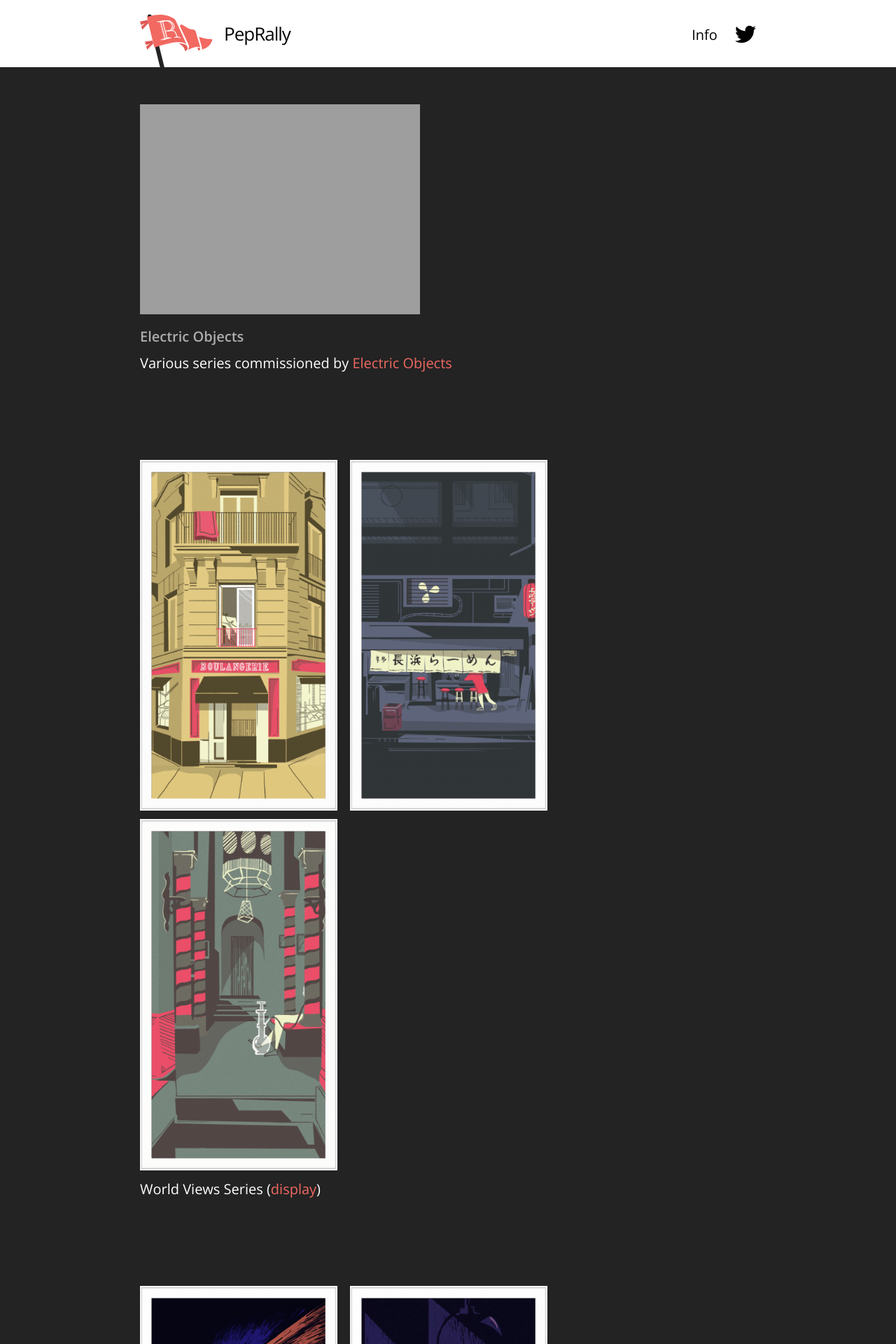
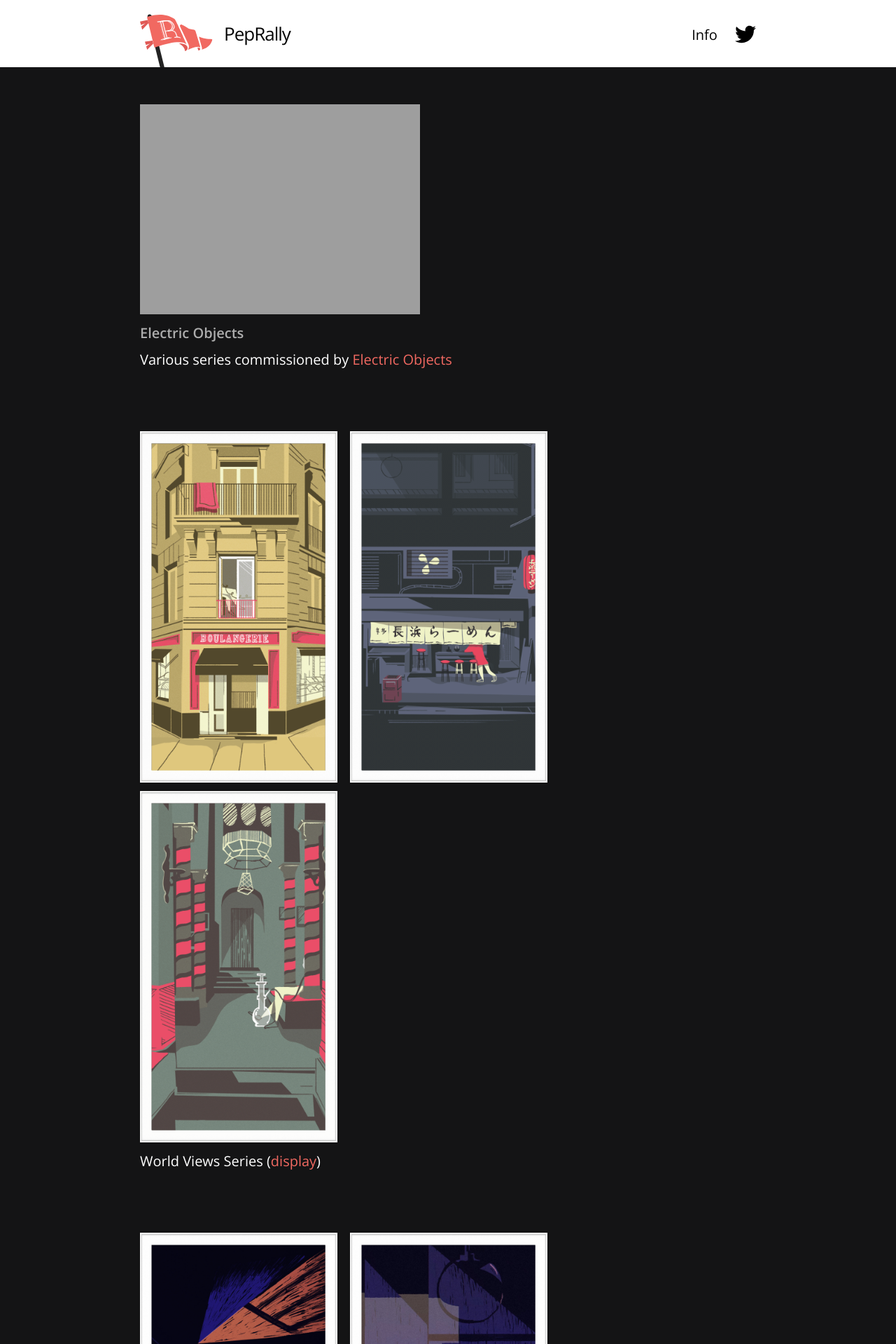
Before and after one commit to gorociao/peprally-website, a Jekyll site: the page built from _my_collection/electricobjects.markdown, in a window 1280 px wide. Shown: the top 1920 px of the page at 70% size. Built offline with Jekyll 4.4.1, drawn with Linux system fonts in a browser that asks for light colours.

Commit message:
small changes

```diff
--- a/_my_collection/electricobjects.markdown
+++ b/_my_collection/electricobjects.markdown
@@ -6,7 +6,7 @@
 order: 6
 half: twothirds-right
 ---
-
+{: .image .half}
 ![]({{ site.url }}/images/07eo/eo_jungle.gif)
 
 ## **Electric Objects**
@@ -34,7 +34,7 @@
 
 Corners Series (<a href="https://www.electricobjects.com/collections/119/corners-by-erica-gorochow">display - see them animated</a>)
 
-{: .large-top-margin}
+{: .large-top-margin.image .half}
 ![]({{ site.url }}/images/07eo/eo_garden.gif)
 
 LA Garden (<a href="https://www.electricobjects.com/artists/erica-gorochow/artworks/kJez">display</a>)
--- a/_sass/_layout.scss
+++ b/_sass/_layout.scss
@@ -516,7 +516,7 @@
   margin-bottom: 0px;
 }
 .large-top-margin {
-  margin-top: $spacing-unit * 3;
+  margin-top: $spacing-unit * 2;
 }
 .jury {
 	margin-top: 50px;
--- a/css/main.scss
+++ b/css/main.scss
@@ -20,7 +20,7 @@
 $grid-spacing-unit:     12px;
 
 $text-color:       #FFF;
-$background-color: #232323;
+$background-color: #141415;
 $brand-color:      #F16961;
 
 $grey-color:       #828282;
```
Also changed, not shown: deareu-press.markdown (+5 -4 lines).
